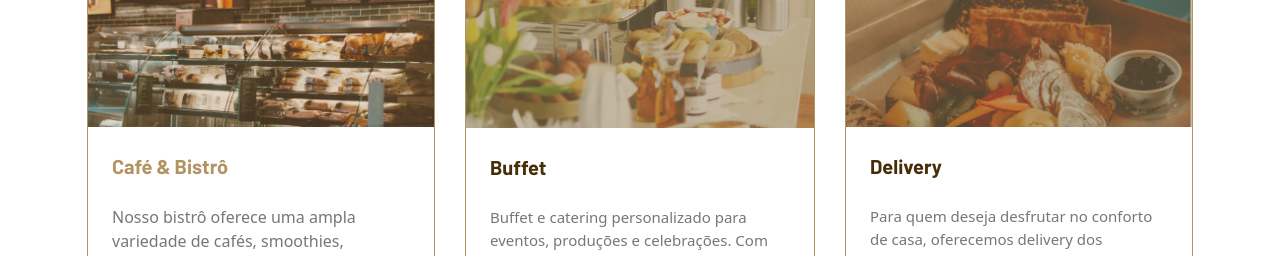
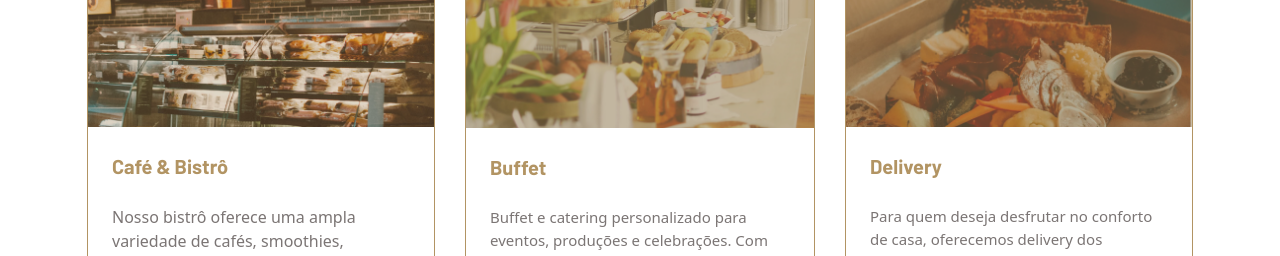
Before and after one commit to wilnervictor/Serenatto, a website built with Vite: page index.html in a window 1280 px wide. Shown: the part 1420-1676 px from the top of the page. Built offline with nearby package versions, Linux system fonts and the light colour scheme.

Commit message:
add improvements

```diff
--- a/index.html
+++ b/index.html
@@ -136,7 +136,7 @@
           <article class="w-75 border border-marrom-claro rounded md:w-87.5">
             <img src="src/assets/buffet.png" alt="cafe com biscoito">
             <div class="px-6">
-              <h3 class="py-6 text-marrom-escuro font-bold text-[20px]">Buffet</h3>
+              <h3 class="py-6 text-marrom-claro font-bold text-[20px]">Buffet</h3>
               <p class="font-normal text-[15px] text-cinza-medio pb-6">Buffet e catering personalizado para eventos, produções e celebrações. Com um menu variado e adaptável às preferências do cliente, atendimento atencioso e profissional.</p>
               <button class="block text-white font-medium bg-marrom-medio w-63 h-9.25 mb-6 mx-auto rounded md:w-75.5">Quero detalhes</button>
             </div>
@@ -144,7 +144,7 @@
           <article class="w-75 border border-marrom-claro rounded md:w-87">
             <img src="src/assets/delivery.png" alt="cafe com biscoito">
             <div class="px-6">
-              <h3 class="py-6 text-marrom-escuro font-bold text-[20px]">Delivery</h3>
+              <h3 class="py-6 text-marrom-claro font-bold text-[20px]">Delivery</h3>
               <p class="font-normal text-[15px] text-cinza-medio pb-6">Para quem deseja desfrutar no conforto de casa, oferecemos delivery dos produtos. Com o mesmo cardápio variado de sempre, sem perder nosso sabor e padrão de qualidade.</p>
               <button class="block text-white font-medium bg-marrom-medio w-63 h-9.25 mb-6 mx-auto rounded md:w-75.5">Quero detalhes</button>
             </div>
```
